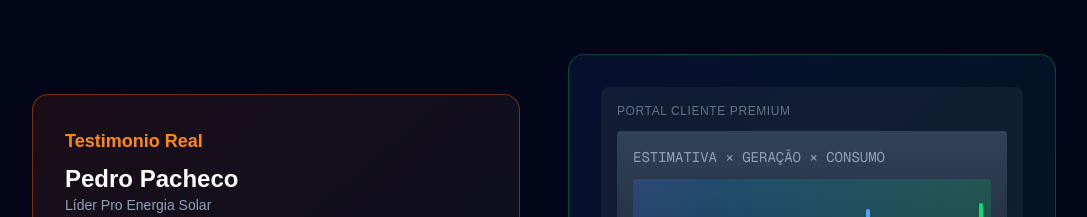
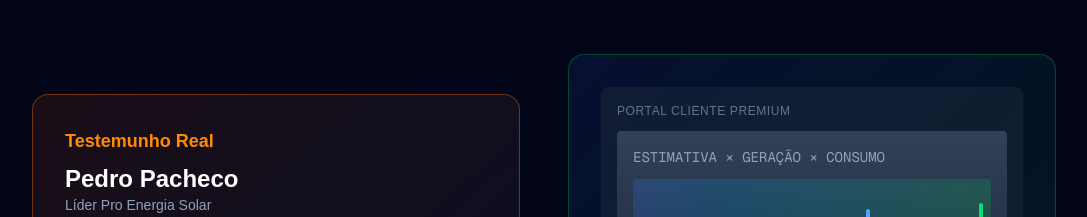
Before and after one commit to mspx2005/solarevo-web, a Next.js app: page / in a window 1280 px wide. Shown: the part 3760-3977 px from the top of the page, without its empty margins (96-1183 px from the left). Built offline with nearby package versions, Linux system fonts and the light colour scheme.

Commit message:
copy: ajuste fino nos textos da pagina

```diff
--- a/app/page.tsx
+++ b/app/page.tsx
@@ -299,7 +299,7 @@ export default function SolarevoLanding() {
             {/* Testemunho */}
             <div className="bg-gradient-to-br from-orange-900/20 to-slate-900/50 border border-orange-500/40 rounded-2xl p-8">
               <div className="mb-6">
-                <p className="text-orange-400 text-lg font-semibold mb-2">Testimonio Real</p>
+                <p className="text-orange-400 text-lg font-semibold mb-2">Testemunho Real</p>
                 <h3 className="text-2xl font-bold text-white">Pedro Pacheco</h3>
                 <p className="text-slate-400 text-sm">Líder Pro Energia Solar</p>
               </div>
```
